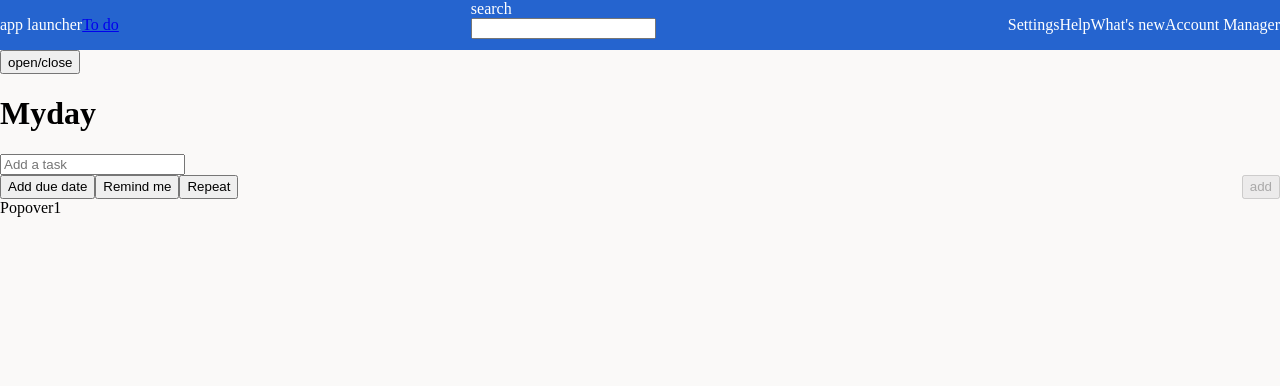
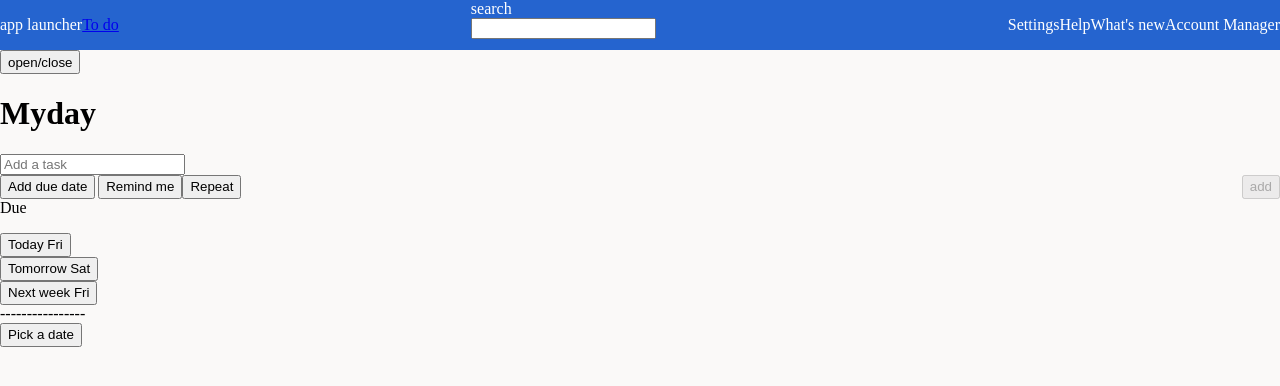
Before and after one commit to JXUHO/microsoft-todo-react, a React (Create React App) app: page /myday in a window 1280 px wide. Both pictures are taken after a click on the button "Add due date". Shown: the top 386 px of the page. Built offline with nearby package versions, Linux system fonts and the light colour scheme.

Commit message:
Add: DueDate addDateHandler(temp)

```diff
--- /dev/null
+++ b/src/components/Popover/ClickOutsideHandler.js
@@ -0,0 +1,30 @@
+import React, { useEffect, useRef } from "react";
+
+const ClickOutsideHandler  = ({ onClick, children }) => {
+  const elementRef = useRef(null);
+
+  useEffect(() => {
+    const pageClickEvent = (event) => {
+      if (elementRef.current && !elementRef.current.contains(event.target)) {
+        onClick();
+      }
+    };
+
+    document.addEventListener("click", pageClickEvent);
+
+    return () => {
+      document.removeEventListener("click", pageClickEvent);
+    };
+  }, [onClick]);
+
+  return <div ref={elementRef}>{children}</div>;
+};
+
+export default ClickOutsideHandler ;
+
+
+/**
+ * title
+ * list
+ * divider
+ */
--- /dev/null
+++ b/src/components/Popover/DueDate.js
@@ -0,0 +1,89 @@
+import { useDispatch } from "react-redux";
+
+import Popover from "./Popover";
+import PopoverItem from "./PopoverItem";
+
+// const initialTask = {
+//   id: "",
+//   task: "",
+//   steps: {},
+//   myday: false,
+//   date: {},
+//   repeat: "",
+//   remind: "",
+//   category: "",
+//   file: null,
+//   note: "",
+//   importance: false,
+//   created: {},
+//   completed: false,
+// };
+
+
+const DueDate = (props) => {
+  const dispatch = useDispatch();
+
+
+  const daysOfWeek  = ["Sun", "Mon", "Tue", "Wed", "Thu", "Fri", "Sat"];
+  const currentDate = new Date()
+
+  const todayIndex = currentDate.getDay()  // 0 - 6
+  const todayDate = currentDate.toISOString();
+  console.log(todayDate)
+
+  const addDateHandler = () => {
+    props.onAddDetail({date: ""})
+  }
+
+
+
+
+  return (
+    <div>
+      <div>Due</div>
+      <ul>
+        <li>
+          <button onClick={() => addDateHandler(todayDate)}>
+            <span>Today </span>
+            <span>{daysOfWeek[todayIndex]}</span>
+          </button>
+        </li>
+        <li>
+        <button>
+            <span>Tomorrow </span>
+            <span>{daysOfWeek[(todayIndex + 1) % 7]}</span>
+          </button>
+        </li>
+        <li>
+        <button>
+            <span>Next week </span>
+            <span>{daysOfWeek[todayIndex]}</span>
+          </button>
+        </li>
+        <li>----------------</li>
+        <li>
+          <button>Pick a date</button>
+        </li>
+      </ul>
+    </div>
+  );
+};
+
+export default DueDate;
+
+
+/**
+ * today, tomorrow, next week 설정하기
+ *
+ *
+ * date를 redux로 빼서 함께 관리??? 생각해보기
+ *
+ *
+ *
+ * TODO
+ * todayDate를 연월일로 잘라서 가공하기
+ * addDateHandler를 tomorrow, next week에도 붙이기
+ *
+ *
+ *
+ */
--- /dev/null
+++ b/src/components/Popover/Popover.js
@@ -0,0 +1,22 @@
+
+// unused
+
+
+// props = {title: "", items: []}
+// <Popover title="" items={} />
+
+
+const Popover = (props) => {
+  return (
+
+      <div>
+        <div>{props.title}</div>
+        <ul>
+          {props.items.map(item => <li><button><div>{item}</div></button></li>)}
+        </ul>
+      </div>
+
+  );
+}
+
+export default Popover;
--- /dev/null
+++ b/src/components/Popover/PopoverItem.js
@@ -0,0 +1,20 @@
+
+
+
+const PopoverItem = (props) => {
+  return(
+    <li>
+      <button>
+        <div>
+
+        </div>
+        <div>
+          {props.itemText}
+        </div>
+      </button>
+    </li>
+  )
+
+}
+
+export default PopoverItem;
--- a/src/components/addtask/AddTask.js
+++ b/src/components/addtask/AddTask.js
@@ -28,13 +28,13 @@ const AddTask = (props) => {
   const taskInputHandler = (event) => {
     const createdTime = new Date().getDate();
 
-    setTaskInput({
-      ...taskInput,
+    setTaskInput(prevState => ({
+      ...prevState,
       task: event.target.value,
       created: createdTime,
       id: uuid(),
       myday: props.myday,
-    });
+    }));
   };
 
   const addTaskHandler = () => {
@@ -48,6 +48,11 @@ const AddTask = (props) => {
     }
   }
 
+  const addDetailHandler = (input) => {
+    setTaskInput(prevState => ({...prevState, ...input}))
+  }
+
+
   return (
     <div className={classes.addTaskBar}>
       <div>
@@ -60,8 +65,10 @@ const AddTask = (props) => {
       </div>
       <div className={classes.taskBar}>
         <div className={classes.taskButtons}>
-          <TaskButtons />
+
+          <TaskButtons onAddDetail={addDetailHandler}/>
         </div>
+
         <button disabled={!taskInput.task.trim()} onClick={addTaskHandler} >
           add
         </button>
--- a/src/components/addtask/Popover.js
+++ /dev/null
@@ -1,31 +0,0 @@
-import React, { useEffect, useRef } from "react";
-
-const Popover = ({ onClick, children }) => {
-  const popoverRef = useRef(null);
-
-  useEffect(() => {
-    const pageClickEvent = (event) => {
-      if (popoverRef.current && !popoverRef.current.contains(event.target)) {
-        onClick();
-      }
-    };
-
-    document.addEventListener("click", pageClickEvent);
-
-    return () => {
-      document.removeEventListener("click", pageClickEvent);
-    };
-  }, [onClick]);
-
-  return <div ref={popoverRef}>{children}</div>;
-};
-
-export default Popover;
-/**
- * 재사용 고려된 component이므로 UI 디렉토리로 이동할것.
- *
- *
- * 다른 버튼 눌러도 종료될것
- *
- *
- */
--- a/src/components/addtask/TaskButton.module.css
+++ /dev/null
@@ -1,6 +0,0 @@
-
-
-.taskButton p{
-  /* display: flex;
-  flex-direction: column; */
-}
--- a/src/components/addtask/TaskButtons.js
+++ b/src/components/addtask/TaskButtons.js
@@ -1,14 +1,11 @@
 import { useState } from "react";
-import Popover from "./Popover";
+import ClickOutsideHandler from "../Popover/ClickOutsideHandler";
+import DueDate from "../Popover/DueDate";
+import classes from "./TaskButtons.module.css";
 
 
-const buttonsData = [
-  { id: "dueDate", label: "Add due date", content: "Popover1" },
-  { id: "remind", label: "Remind me", content: "Popover2" },
-  { id: "repeat", label: "Repeat", content: "Popover3" },
-];
 
-const TaskButtons = () => {
+const TaskButtons = (props) => {
   const [activePopover, setActivePopover] = useState(null);
   const [activeHoverMessage, setActiveHoverMessage] = useState(null);
 
@@ -16,11 +13,9 @@ const TaskButtons = () => {
     event.stopPropagation();
     setActivePopover(popoverId);
   };
-
   const closePopoverHandler = () => {
     setActivePopover(null);
   };
-
   const mouseOverHandler = (popoverId) => {
     setActiveHoverMessage(popoverId);
   };
@@ -29,22 +24,29 @@ const TaskButtons = () => {
   };
 
 
+
+  const buttonsData = [
+    { id: "dueDate", tooltipLabel: "Add due date", content: <DueDate onAddDetail={props.onAddDetail}/> }, // DueDate에서 지정되면 해당하는 버튼으로 Label 변경
+    { id: "remind", tooltipLabel: "Remind me", content: "Popover2" },
+    { id: "repeat", tooltipLabel: "Repeat", content: "Popover3" },
+  ];
+
   return (
     <>
       {buttonsData.map((button) => (
-        <div key={button.id}>
+        <div key={button.id} className={classes.TaskButtons}>
           <button
             onClick={(e) => buttonClickHandler(e, button.id)}
             onMouseOver={() => mouseOverHandler(button.id)}
             onMouseLeave={() => mouseLeaveHandler()}
           >
-            {button.label}
+            {button.tooltipLabel}
           </button>
-          {activeHoverMessage === button.id && <p>message</p>}
+          {activeHoverMessage === button.id && <p style={{position: "absolute"}}>{button.tooltipLabel}</p>}
           {activePopover === button.id && (
-            <Popover onClick={closePopoverHandler}>
-              {button.content}
-            </Popover>
+            <ClickOutsideHandler onClick={closePopoverHandler}>
+              <div>{button.content}</div>
+            </ClickOutsideHandler>
           )}
         </div>
       ))}
@@ -53,3 +55,15 @@ const TaskButtons = () => {
 };
 
 export default TaskButtons;
+
+/**
+ * popover children으로 넘길 component 정의하기
+ * tooltip 추가하기 - hover하면 나오는 메세지 컴포넌트 추가
+ *
+ *
+ *
+ * 깔끔한 설계가 아닌것같음...
+ * 근데 버튼 눌렀을 때, 다른 버튼 안눌리도록 state로 관리하려니까
+ * 하나의 component에서 세 개의 component 관리하도록 됐음
+ *
+ */
--- /dev/null
+++ b/src/components/addtask/TaskButtons.module.css
@@ -0,0 +1,6 @@
+/*
+
+.taskButtons {
+  display: flex;
+  flex-direction: column;
+} */
--- a/src/components/tasks/TaskItem.js
+++ b/src/components/tasks/TaskItem.js
@@ -21,18 +21,21 @@ const TaskItem = ({ todo }) => {
   };
 
   const detailOpenHandler = (id) => {
-    dispatch(openDetail(id))
+    dispatch(openDetail(id));
   };
 
   return (
     <>
       <button onClick={completedHandler}>completed</button>
-      <h3 onClick={() => detailOpenHandler(todo.id)}>{todo.task}</h3>
       <div>
-        metaDataInfo
-        {todo.completed && <p>completed</p>}
-        {todo.importance && <p>importance</p>}
+        <span onClick={() => detailOpenHandler(todo.id)}>{todo.task}</span>
+        <div>
+          metaDataInfo
+          {todo.completed && <p>completed</p>}
+          {todo.importance && <p>importance</p>}
+        </div>
       </div>
+
       <button onClick={importanceHandler}>star</button>
     </>
   );
@@ -40,7 +43,6 @@ const TaskItem = ({ todo }) => {
 
 export default TaskItem;
 
-
 /**
  * detailOpenHandler를 누르면 현재 어떤 item인지 id를 전달함. 어디로?
  *
```
Also changed, not shown: src/components/Popover/Reminder.js (added), src/components/Popover/Repeat.js (added).
